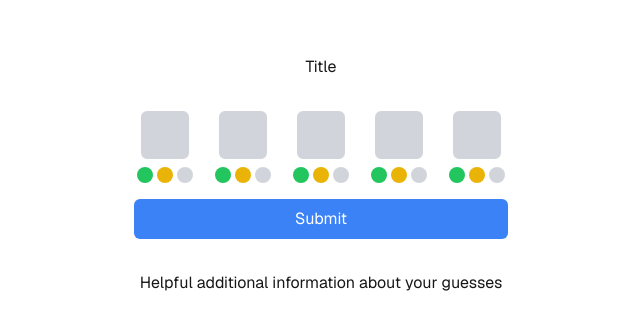
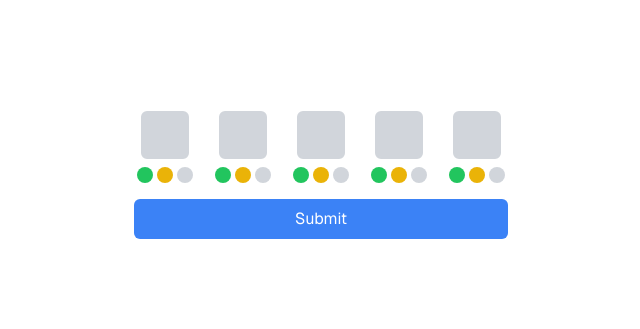
Before and after one commit to tmountjr/wordle-frontend, a Next.js app: page / in a window 1280 px wide. Shown: the part 225-554 px from the top of the page, without its empty margins (319-959 px from the left). Built offline with nearby package versions, Linux system fonts and the light colour scheme.

Commit message:
clean up board and message logic

```diff
--- a/src/app/page.js
+++ b/src/app/page.js
@@ -4,11 +4,7 @@ export default function Home() {
   return (
     <div className="grid grid-rows-[20px_1fr_20px] items-center justify-items-center min-h-screen p-8 pb-20 gap-16 sm:p-20 font-[family-name:var(--font-geist-sans)]">
       <main className="flex flex-col gap-8 row-start-2 items-center w-full sm:w-1/3">
-        <div><h1>Title</h1></div>
         <Board />
-        <div>
-          <p>Helpful additional information about your guesses</p>
-        </div>
       </main>
     </div>
   );
--- a/src/components/Board.js
+++ b/src/components/Board.js
@@ -48,7 +48,10 @@ export default function Board() {
     const newSize = wordList.size
     const wordsEliminated = oldSize - newSize
     const pctEliminated = ((wordsEliminated / oldSize) * 100).toFixed(2)
-    let message = `This guess eliminated ${pctEliminated}% of words from the list. There are now ${newSize} valid words left.`
+    const correctGuess = results.every(color => color === 'G')
+    const message = correctGuess
+      ? 'You guessed the word!'
+      : `This guess eliminated ${pctEliminated}% of words from the list. There are now ${newSize} valid words left.`
 
     // Store this guess operation in the main list.
     const newGuesses = [...guesses]
@@ -56,10 +59,9 @@ export default function Board() {
     setGuesses(newGuesses)
 
     // Check if the game should be over.
-    if (results.every(color => color === 'G')) {
+    if (correctGuess) {
       // Game is over if all letters are correctly placed.
       setMessageClasses([...messageClasses, 'text-green-500'])
-      message = 'You guessed the word!'
       setGameOver(true)
     } else if (guesses.length < 6) {
       // If not all letters are placed AND we stil have guesses left to make...
```
